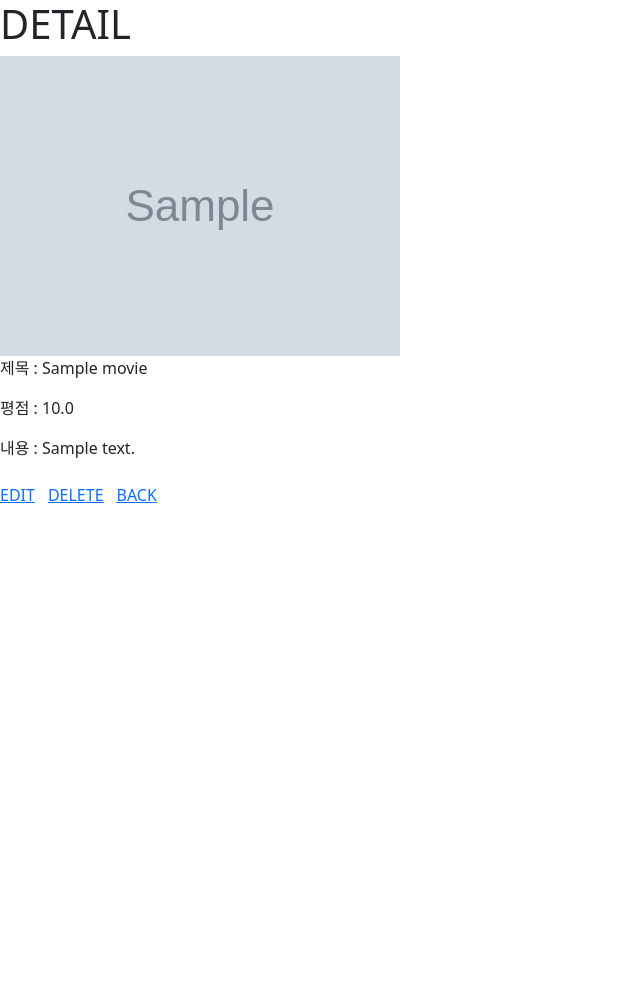
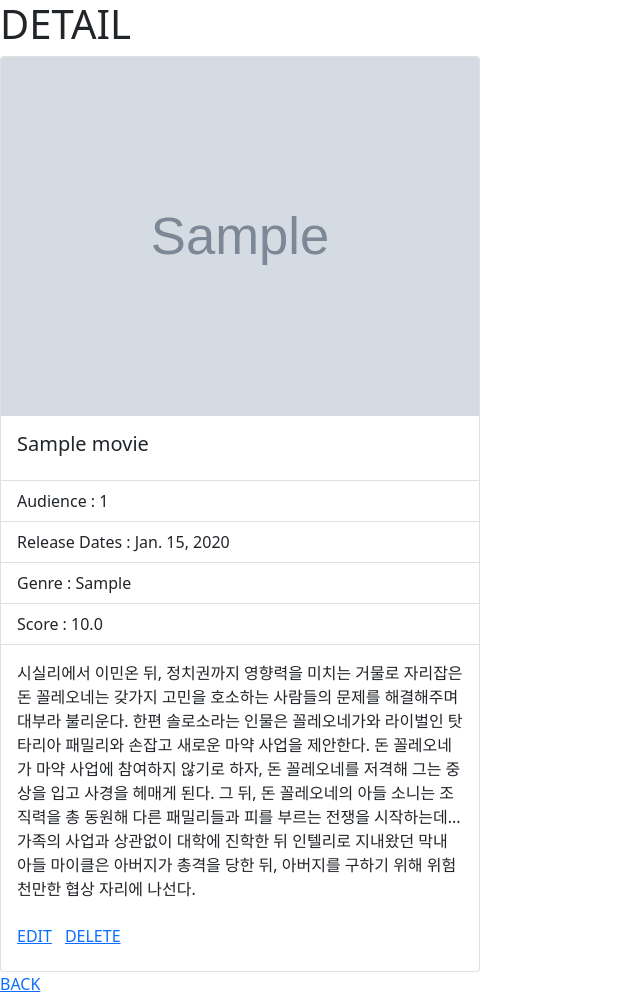
Before and after one commit to holawan/Django_article2, a Django app: page /movies/1 in a window 1280 px wide. Shown: the whole page, without its empty margins (0-640 px from the left). Before the commit the page ends 503 px from the top, so only its background shows below. Run offline with Django 3.2, Linux system fonts and the light colour scheme; tables that the repository leaves empty hold one stand-in row (values such as "Sample post"); grey boxes marked "Sample" are stand-in pictures; some libraries are stand-ins or nearby versions.

Commit message:
bootstrap 주기

```diff
--- a/movies/templates/movies/detail.html
+++ b/movies/templates/movies/detail.html
@@ -2,19 +2,30 @@
 
 {% block content %}
   <h1>DETAIL</h1>
-  <img src="{{movie.poster_url}}" alt="{{movie.title}}">
-  <p>제목 : {{movie.title}}</p>
-  <p>평점 : {{movie.score}}</p>
-  <p>내용 : {{movie.description}}</p>
-  <div class="d-flex align-items-center">
+
+  <div class="card" style="width: 30rem;">
+    <img src="{{movie.poster_url}}" class="card-img-top" alt="{{movie.title}}">
+    <div class="card-body">
+      <h5 class="card-title">{{movie.title}}</h5>    </div>
+    <ul class="list-group list-group-flush">
+      <li class="list-group-item">Audience : {{movie.audience}}</li>
+      <li class="list-group-item">Release Dates : {{movie.release_date}}</li>
+      <li class="list-group-item">Genre : {{movie.genre}}</li>
+      <li class="list-group-item">Score : {{movie.score}}</li>
+    </ul>
+    <div class="card-body ">
+      <p>시실리에서 이민온 뒤, 정치권까지 영향력을 미치는 거물로 자리잡은 돈 꼴레오네는 갖가지 고민을 호소하는 사람들의 문제를 해결해주며 대부라 불리운다. 한편 솔로소라는 인물은 꼴레오네가와 라이벌인 탓타리아 패밀리와 손잡고 새로운 마약 사업을 제안한다. 돈 꼴레오네가 마약 사업에 참여하지 않기로 하자, 돈 꼴레오네를 저격해 그는 중상을 입고 사경을 헤매게 된다. 그 뒤, 돈 꼴레오네의 아들 소니는 조직력을 총 동원해 다른 패밀리들과 피를 부르는 전쟁을 시작하는데... 가족의 사업과 상관없이 대학에 진학한 뒤 인텔리로 지내왔던 막내 아들 마이클은 아버지가 총격을 당한 뒤, 아버지를 구하기 위해 위험천만한 협상 자리에 나선다.</p>
       {% comment %} movies:edit를 실행하고 현재 영화의 pk값을 전달한다.  {% endcomment %}
+      <div class ="d-flex align-items-center">
         <a href="{% url 'movies:update' movie.pk %}">EDIT</a>
         {% comment %} movies:delete를 실행하고 현재 영화의 pk값을 전달한다.  {% endcomment %}
         <form action="{% url 'movies:delete' movie.pk %}" method = 'POST'>
           {% csrf_token %}
           <button class="btn btn-link">DELETE</button>
         </form>
+      </div>
+    </div>
+  </div>
     <a href="{% url 'movies:index' %}">BACK</a>
-  </div>
 
 {% endblock content %}
--- a/movies/templates/movies/update.html
+++ b/movies/templates/movies/update.html
@@ -8,6 +8,7 @@
     {% csrf_token %}
     {{form.as_p}}
     <input type="submit" value="제출하기!">
+    <input type="reset">
   </form>
 
   <a href="{% url 'movies:detail' movie.pk%}">BACK</a>
```
Lines whose indentation alone changed are shown as unchanged.
